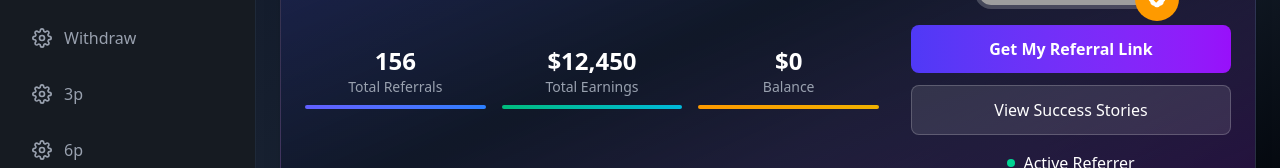
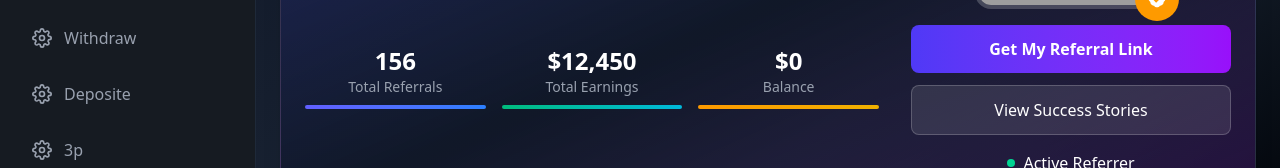
Before and after one commit to shahriaraf/Referral-Hut, a React (Vite) app: page /userDashboard in a window 1280 px wide. Shown: the part 350-518 px from the top of the page. Built offline with nearby package versions, Linux system fonts and the light colour scheme; no server answers; grey boxes are pictures that could not be loaded.

Commit message:
add deposite

```diff
--- a/src/Layout/Dashboard/UserDashboard.jsx
+++ b/src/Layout/Dashboard/UserDashboard.jsx
@@ -127,6 +127,7 @@ const UserDashboard = () => {
                         <li><NavLink to="/userDashboard/withdraw" className={getNavLinkClass}><FiDownload size={20} /><span className="hidden md:inline">Withdraw</span></NavLink></li>
                         <li><NavLink to="/userDashboard/admin-dashboard" className={getNavLinkClass}><FiSettings size={20} /><span className="hidden md:inline">Admin</span></NavLink></li>
                         <li><NavLink to="/userDashboard/admin-withdraw" className={getNavLinkClass}><FiSettings size={20} /><span className="hidden md:inline">Withdraw</span></NavLink></li>
+                        <li><NavLink to="/userDashboard/admin-deposit" className={getNavLinkClass}><FiSettings size={20} /><span className="hidden md:inline">Deposite</span></NavLink></li>
                         <li><NavLink to="/userDashboard/admin-3p" className={getNavLinkClass}><FiSettings size={20} /><span className="hidden md:inline">3p</span></NavLink></li>
                         <li><NavLink to="/userDashboard/admin-6p" className={getNavLinkClass}><FiSettings size={20} /><span className="hidden md:inline">6p</span></NavLink></li>
                         <li><NavLink to="/userDashboard/admin-vip" className={getNavLinkClass}><FiSettings size={20} /><span className="hidden md:inline">vip</span></NavLink></li>
```
